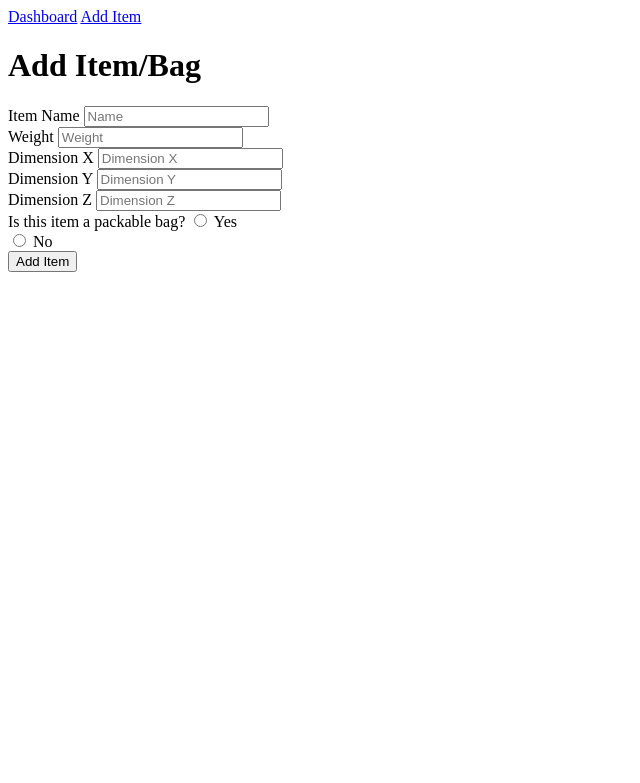
After one commit to lanebobane/packd, a Django app: page /items/add in a window 1280 px wide. The commit adds this page. Shown: the top 783 px of the page, without its empty margins (0-640 px from the left). Run offline with Django 4.2, Linux system fonts and the light colour scheme; a user stored in the database is signed in.

Commit message:
added form to create new items and added header nav

```diff
--- /dev/null
+++ b/packd/packr/templates/additem.html
@@ -0,0 +1,48 @@
+{% extends 'base.html' %}
+{% block content %}
+
+<h1>Add Item/Bag</h1>
+
+<form method="POST" enctype="multipart/form-data">
+    {% csrf_token %}
+    <div>
+        <label for="">Item Name</label>
+        <input placeholder="Name" type="text" name="name" id="name">
+    </div>
+
+    <div>
+        <label for="">Weight</label>
+        <input placeholder="Weight" type="text" name="weight" id="weight">
+    </div>
+
+    <div>
+        <label for="">Dimension X</label>
+        <input placeholder="Dimension X" type="text" name="dimension_x" id="dimension_x">
+    </div>
+
+    <div>
+        <label for="">Dimension Y</label>
+        <input placeholder="Dimension Y" type="text" name="dimension_y" id="dimension_y">
+    </div>
+
+    <div>
+        <label for="">Dimension Z</label>
+        <input placeholder="Dimension Z" type="text" name="dimension_z" id="dimension_z">
+    </div>
+
+    <div>
+        <label for="">Is this item a packable bag? </label>
+        <input type="radio" name="packable_yes" id="packable_yes">
+        <label for="packable">Yes</label><br>
+        <input type="radio" name="packable_no" id="packable_no">
+        <label for="packable">No</label><br>
+    </div>
+
+
+
+    <div class="mb-4">
+        <input type="submit" name="Add Item" value="Add Item">
+    </div>
+</form>
+
+{% endblock %}
--- /dev/null
+++ b/packd/packr/templates/base.html
@@ -0,0 +1,11 @@
+{% load static %}
+<html>
+<body>
+<a href="{% url 'packr:dashboard' %}">Dashboard</a>
+<a href="{% url 'packr:add_item' %}">Add Item</a>
+
+{% block content %}
+
+{% endblock %}
+</body>
+</html>
--- a/packd/packr/urls.py
+++ b/packd/packr/urls.py
@@ -6,4 +6,5 @@ from . import views
 app_name = 'packr'
 urlpatterns = [
     path('', views.dashboard, name='dashboard'),
+    path('items/add', views.add_item, name='add_item'),
 ]
--- a/packd/packr/views.py
+++ b/packd/packr/views.py
@@ -1,14 +1,37 @@
 from django.shortcuts import render
 from .models import Item, Pack
+from django.contrib.auth.decorators import login_required
 
 # Create your views here.
 
+@login_required
 def dashboard(request):
-    packing_items = Item.objects.filter(is_bag=False)
-    bags = Item.objects.filter(is_bag=True)
+    packing_items = Item.objects.filter(is_bag=False, traveler=request.user)
+    bags = Item.objects.filter(is_bag=True, traveler=request.user)
+    packs = Pack.objects.filter(traveler=request.user)
     context = {
     	'packing_items': packing_items,
-    	'bags': bags
+    	'bags': bags,
+    	'packs': packs
     }
 
     return render(request, 'dashboard.html', context)
+
+
+@login_required
+def add_item(request):
+    if request.method == 'POST':
+        name = request.POST.get('name')
+        weight = request.POST.get('weight')
+        dimension_x = request.POST.get('dimension_x')
+        dimension_y = request.POST.get('dimension_y')
+        dimension_z = request.POST.get('dimension_z')
+        print('bloooooo')
+        print(request.POST.get('packable_yes'))
+        is_packable = True if request.POST.get('packable_yes') == 'on' else False
+
+        item = Item(name=name, weight=weight, dimension_x=dimension_x, dimension_y=dimension_y, dimension_z=dimension_z, is_bag=is_packable, traveler=request.user)
+        item.save()
+
+
+    return render(request, 'additem.html')
```
Also changed, not shown: packd/packr/models.py (+4 -14 lines), packd/packr/templates/dashboard.html (+10 -1 lines), packd/db.sqlite3, packd/packr/migrations/0007_pack_name.py (added).
